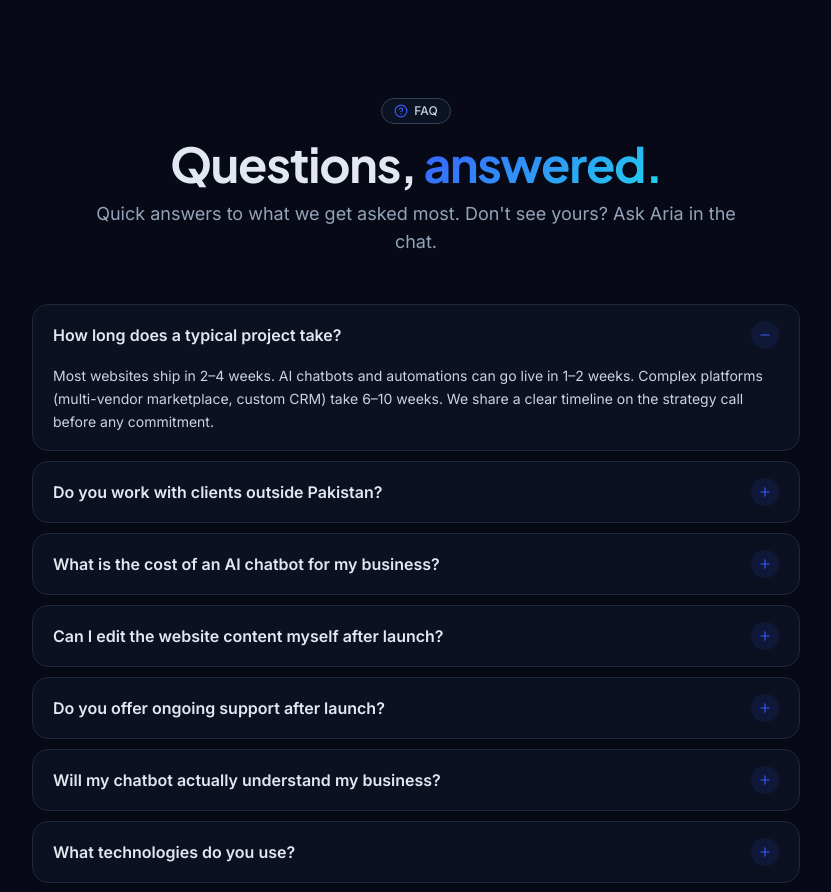
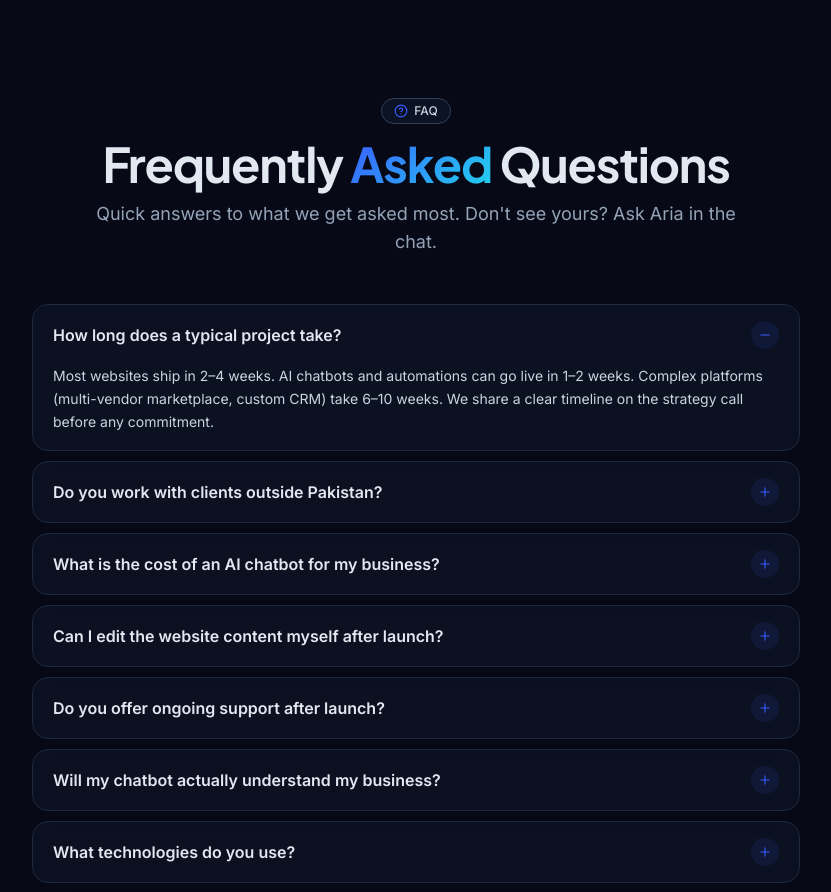
Before and after one commit to vwaqasmw98-source/neeoloft, a Next.js app: page / in a window 1280 px wide. Shown: the part 3240-4132 px from the top of the page, without its empty margins (224-1055 px from the left). Built offline with nearby package versions, Linux system fonts and the light colour scheme; no server answers.

Commit message:
Updated website content

```diff
--- a/components/FaqSection.tsx
+++ b/components/FaqSection.tsx
@@ -17,7 +17,7 @@ export function FaqSection() {
             <HelpCircle className="h-3.5 w-3.5 text-brand-500" /> FAQ
           </div>
           <h2 className="mt-4 section-title">
-            Questions, <span className="gradient-text">answered.</span>
+            Frequently <span className="gradient-text">Asked</span> Questions
           </h2>
           <p className="mt-3 section-sub">
             Quick answers to what we get asked most. Don&apos;t see yours? Ask Aria in the chat.
```
